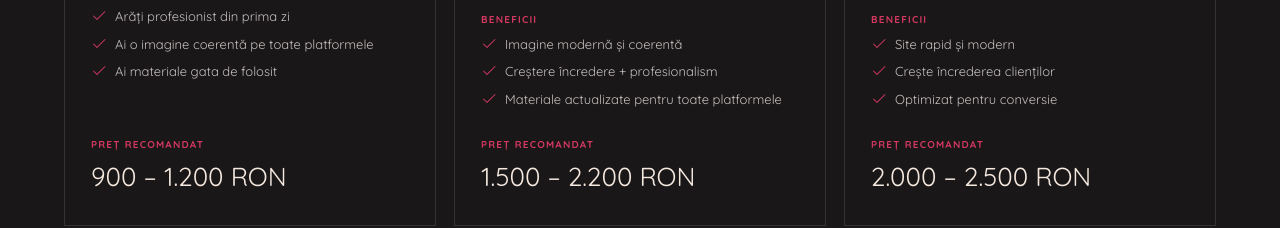
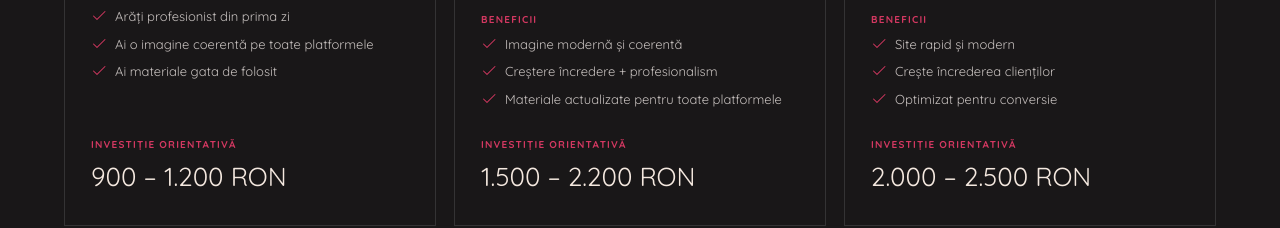
Before and after one commit to Auras-Digital-Dream/auras-digital-dream, a React (Vite) app: page / in a window 1280 px wide. Shown: the part 5460-5688 px from the top of the page. Built offline with nearby package versions, Linux system fonts and the light colour scheme.

Commit message:
Refine service package price wording

```diff
--- a/src/App.jsx
+++ b/src/App.jsx
@@ -419,7 +419,7 @@ export function App() {
 
       <section className="section dark" id="servicii">
         <p className="section-kicker">Servicii</p><h2>Tot ce ai nevoie, <em>sub un singur acoperiș.</em></h2><p className="section-lead">De la strategie la execuție, fiecare serviciu este gândit pentru a-ți aduce rezultate reale.</p>
-        <div className="service-grid">{services.map(({ icon: Icon, title, subtitle, copy, list, benefits, price }) => <article className="service-card" data-reveal key={title}><Icon size={32} weight="light" /><h3>{title}</h3><strong className="service-subtitle">{subtitle}</strong><p>{copy}</p><div className="service-list-block"><span>Ce primești</span><ul>{list.map((item) => <li key={item}><Check size={16} />{item}</li>)}</ul></div><div className="service-list-block benefits"><span>Beneficii</span><ul>{benefits.map((item) => <li key={item}><Check size={16} />{item}</li>)}</ul></div><div className="service-price"><span>Preț recomandat</span><strong>{price}</strong></div></article>)}</div>
+        <div className="service-grid">{services.map(({ icon: Icon, title, subtitle, copy, list, benefits, price }) => <article className="service-card" data-reveal key={title}><Icon size={32} weight="light" /><h3>{title}</h3><strong className="service-subtitle">{subtitle}</strong><p>{copy}</p><div className="service-list-block"><span>Ce primești</span><ul>{list.map((item) => <li key={item}><Check size={16} />{item}</li>)}</ul></div><div className="service-list-block benefits"><span>Beneficii</span><ul>{benefits.map((item) => <li key={item}><Check size={16} />{item}</li>)}</ul></div><div className="service-price"><span>Investiție orientativă</span><strong>{price}</strong></div></article>)}</div>
         <div className="document-template-showcase" data-reveal>
           <div>
             <p className="section-kicker">Documente premium</p>
```
